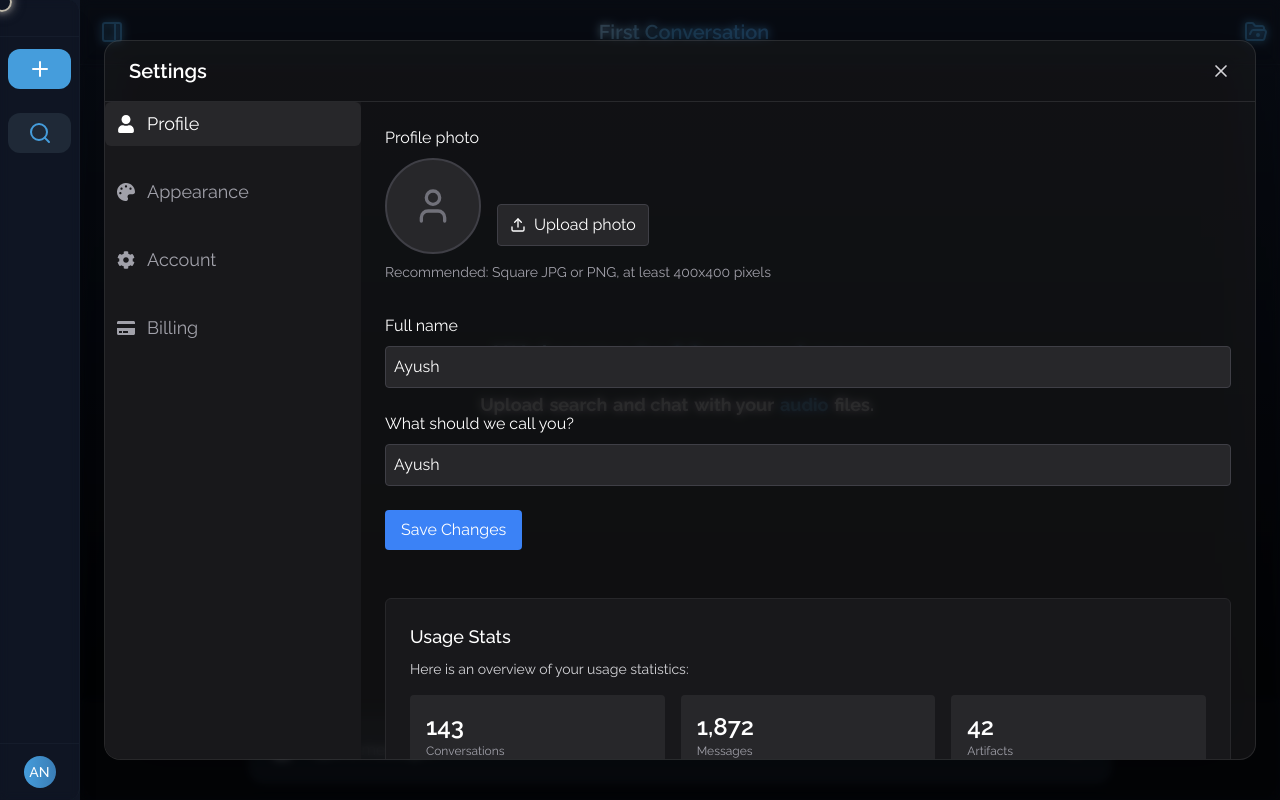
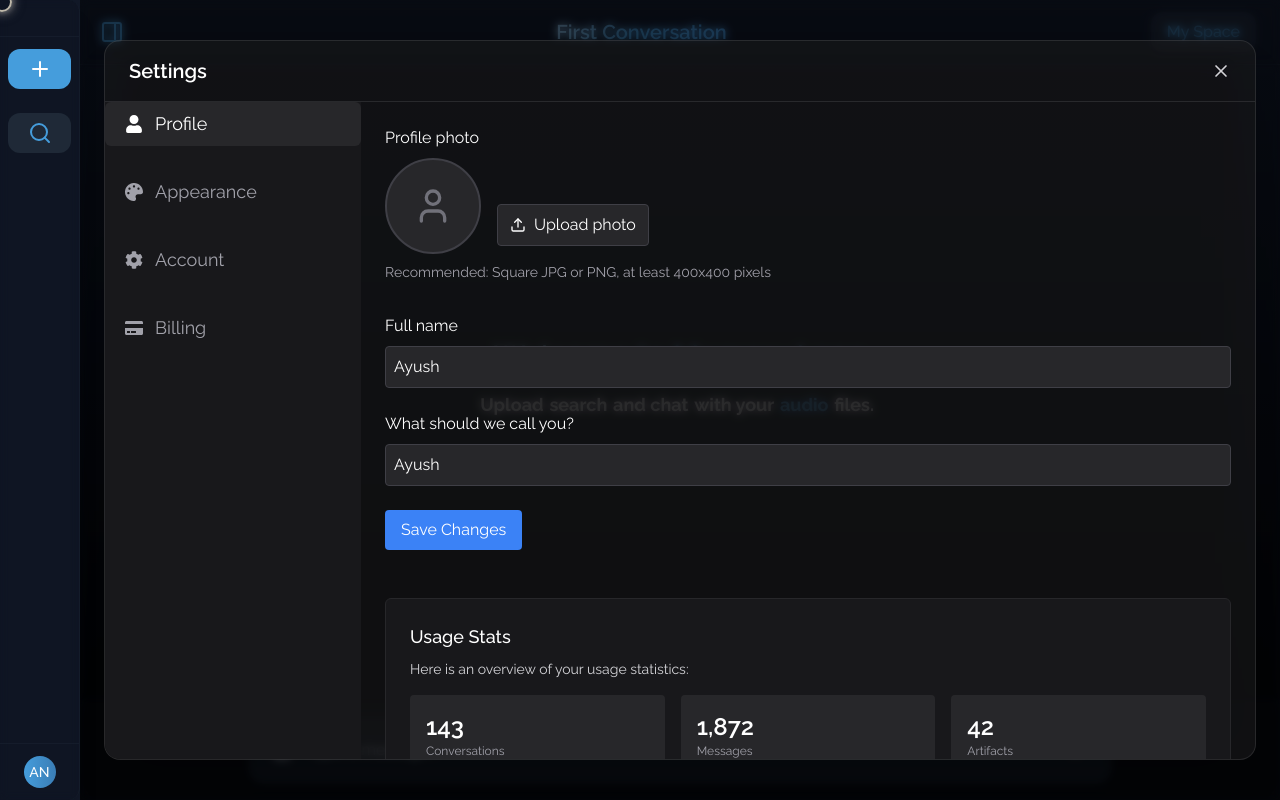
Before and after one commit to aysahoo/Memory-Lane, a React (Vite) app in the folder Frontend/: page /chat in a window 1280 px wide. Both pictures are taken after a click on the button 233 px from the left and 768 px from the top of the page. Built offline with nearby package versions, Linux system fonts and the light colour scheme; a web font is replaced by a local one.

Commit message:
Adding My Space

```diff
--- a/Frontend/src/components/ChatHeader.tsx
+++ b/Frontend/src/components/ChatHeader.tsx
@@ -51,10 +51,13 @@ const ChatHeader: React.FC<ChatHeaderProps> = ({
 
       {/* Ayush: My Space button */}
       <button
-        className="p-1.5 md:p-2 text-[#459ddc] mr-1"
+        className="inline-block p-1.5 md:hidden md:p-2 text-[#459ddc] mr-1"
         onClick={onOpenSpace}
       >
         <FolderOpenDot className="w-6 h-6" />
+      </button>
+      <button className='hidden md:inline-block p-1.5 md:p-2 md:px-4 text-[#459ddc] bg-gray-800/60 hover:bg-gray-700/40 font-medium rounded-xl mr-6' onClick={onOpenSpace}>
+        My Space
       </button>
     </div>
   );
--- a/Frontend/src/components/Sidebar1.jsx
+++ b/Frontend/src/components/Sidebar1.jsx
@@ -15,7 +15,7 @@ export default function Sidebar1({ activeTab, setActiveTab }) {
         <button
           key={tab.id}
           onClick={() => setActiveTab(tab.id)}
-          className={`flex items-center space-x-3 px-4 py-2 md:px-3 rounded-md text-lg transition-colors w-full ${
+          className={`flex items-center space-x-3 px-4 py-2 md:px-5 rounded-md text-lg transition-colors w-full ${
             activeTab === tab.id
               ? 'bg-zinc-800 text-white'
               : 'text-zinc-400 hover:text-white'
```
